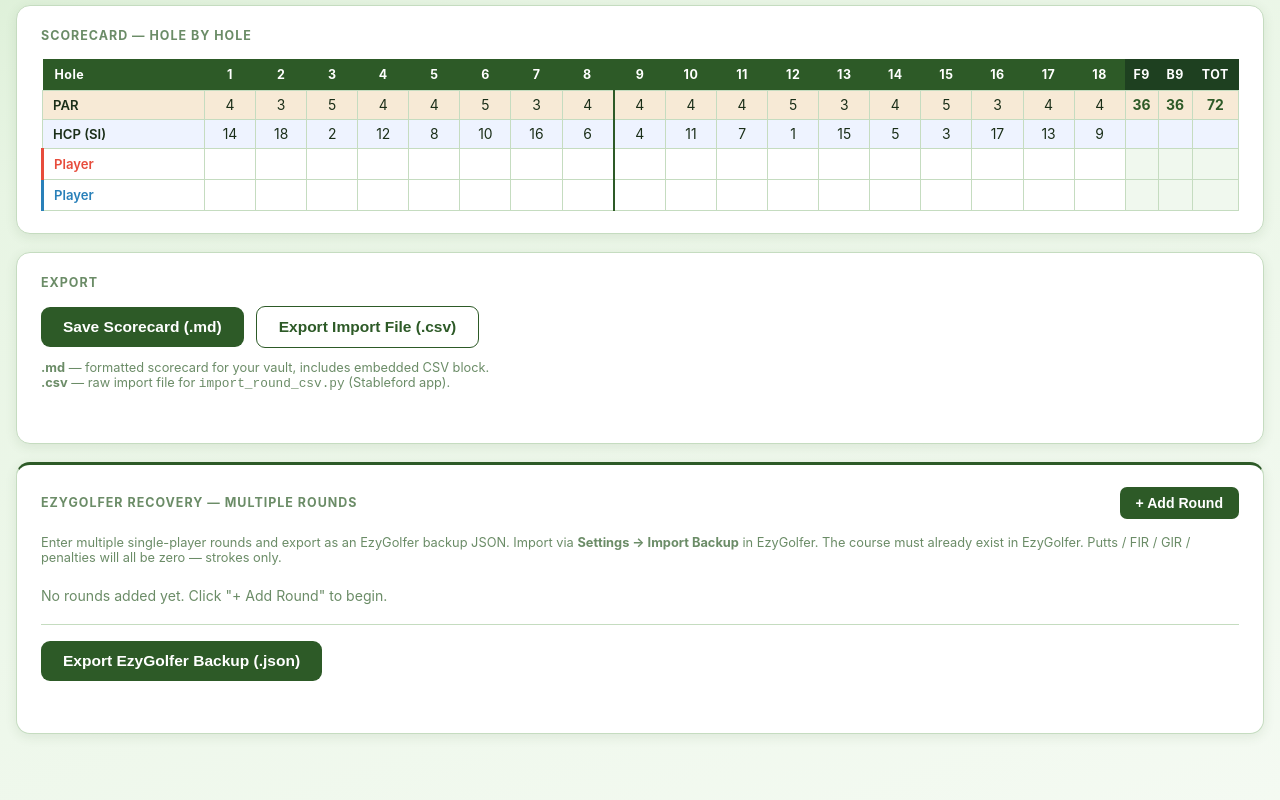
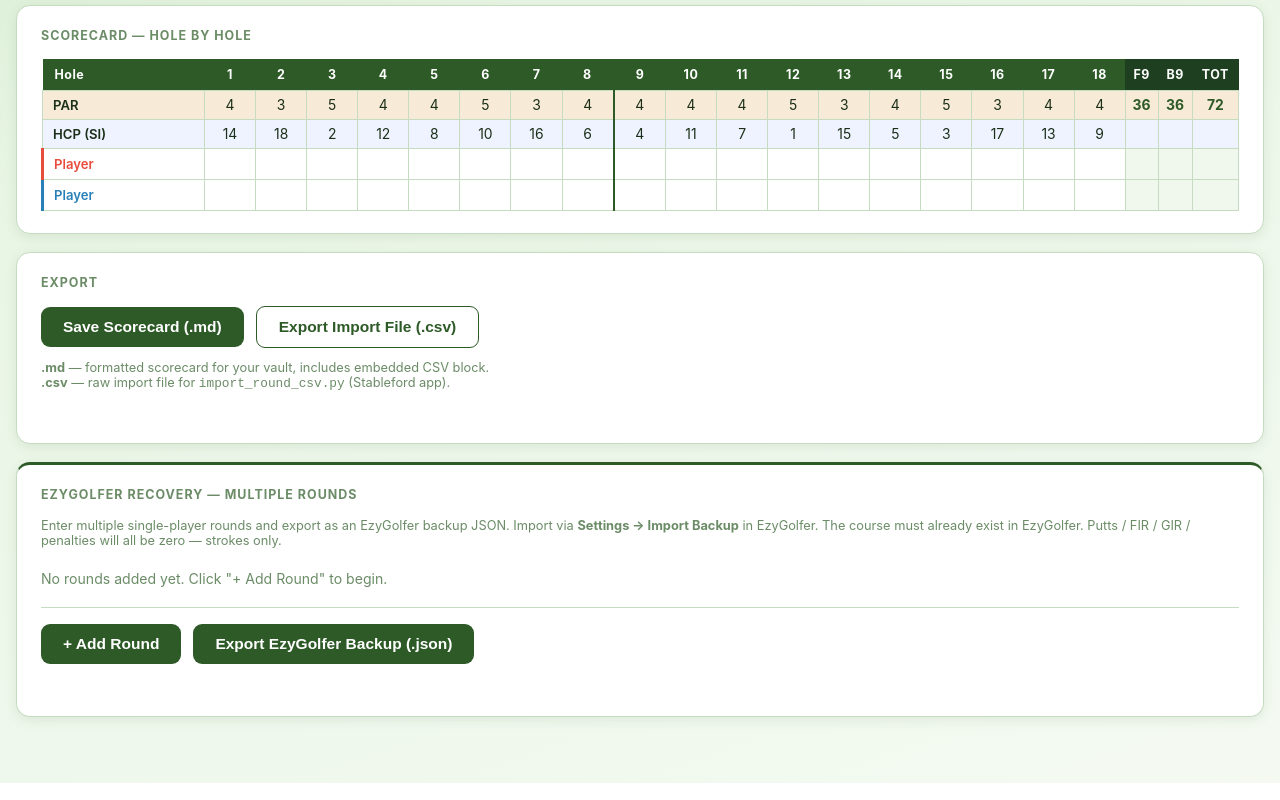
Before and after one commit to noIdea-dev/golf-tools, a plain HTML site: page GolfWebScorecard/index.html in a window 1280 px wide. Shown: the part 511-1311 px from the top of the page. Drawn offline with Linux system fonts and the light colour scheme.

Commit message:
ux: move Add Round button to bottom of recovery section
Co-Authored-By: Claude Sonnet 4.6 <noreply@anthropic.com>

```diff
--- a/GolfWebScorecard/index.html
+++ b/GolfWebScorecard/index.html
@@ -420,7 +420,6 @@
   <div class="card" style="border-top:3px solid var(--green)">
     <div class="card-header">
       <h2>EzyGolfer Recovery &mdash; Multiple Rounds</h2>
-      <button class="btn btn-primary" onclick="addRound()">+ Add Round</button>
     </div>
     <p class="note" style="margin-bottom:14px">
       Enter multiple single-player rounds and export as an EzyGolfer backup JSON.
@@ -429,7 +428,8 @@
     </p>
     <div id="noRoundsMsg" style="color:var(--muted);padding:8px 0 4px;font-size:0.88rem">No rounds added yet. Click "+ Add Round" to begin.</div>
     <div id="roundList"></div>
-    <div style="margin-top:16px;padding-top:16px;border-top:1px solid var(--border)">
+    <div style="margin-top:16px;padding-top:16px;border-top:1px solid var(--border);display:flex;gap:12px;flex-wrap:wrap;align-items:center">
+      <button class="btn btn-primary btn-lg" onclick="addRound()">+ Add Round</button>
       <button class="btn btn-primary btn-lg" onclick="exportEzyGolferJSON()">Export EzyGolfer Backup (.json)</button>
     </div>
     <div id="recoveryMsg" class="export-msg"></div>
```
